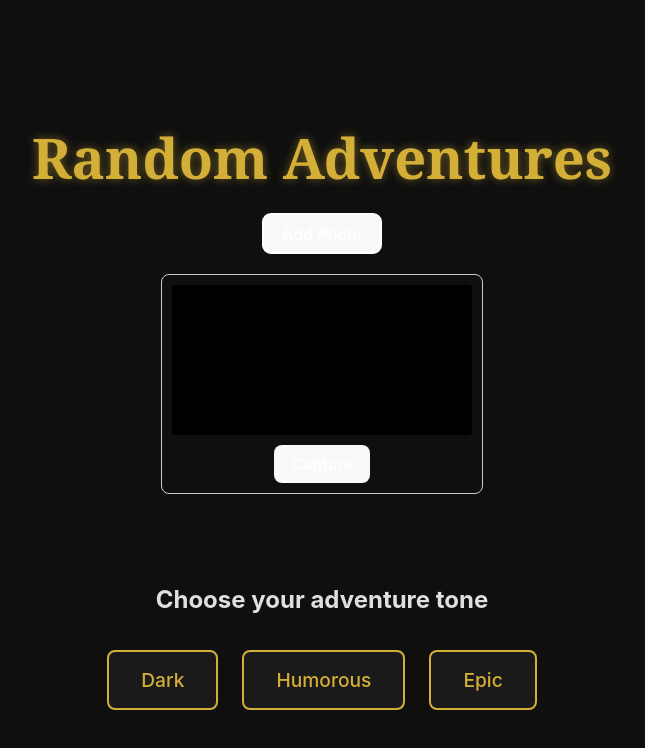
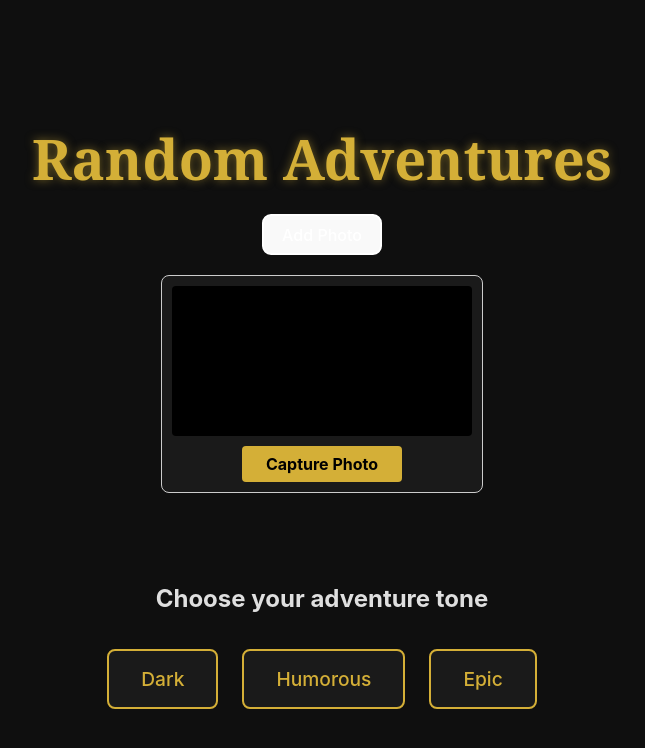
Before and after one commit to DanielPettersson/random-adventures, a React app in the folder frontend/: page / in a window 1280 px wide. Both pictures are taken after a click on the button "Add Photo". Shown: the top 748 px of the page, without its empty margins (318-963 px from the left). Built offline with nearby package versions, Linux system fonts and the light colour scheme; no server answers; the HTML template or start-up script is replaced by a standard one; what @bufbuild/protobuf, @connectrpc/connect, @connectrpc/connect-web would draw is missing.

Commit message:
fix(frontend): Resolve camera hang and play() AbortError by properly stopping streams and handling promises

```diff
--- a/frontend/src/components/CameraComponent.tsx
+++ b/frontend/src/components/CameraComponent.tsx
@@ -7,30 +7,52 @@ interface CameraComponentProps {
 const CameraComponent: React.FC<CameraComponentProps> = ({ onCapture }) => {
   const videoRef = useRef<HTMLVideoElement>(null)
   const canvasRef = useRef<HTMLCanvasElement>(null)
+  const isMounted = useRef(true)
   const [error, setError] = useState<string | null>(null)
-  const [stream, setStream] = useState<MediaStream | null>(null)
 
   useEffect(() => {
+    isMounted.current = true
+    let activeStream: MediaStream | null = null
+
     async function setupCamera() {
+      if (!navigator.mediaDevices || !navigator.mediaDevices.getUserMedia) {
+        setError('Camera API not supported in this browser.')
+        return
+      }
+
       try {
         const mediaStream = await navigator.mediaDevices.getUserMedia({ video: true })
-        setStream(mediaStream)
+
+        if (!isMounted.current) {
+          mediaStream.getTracks().forEach(track => track.stop())
+          return
+        }
+
+        activeStream = mediaStream
         if (videoRef.current) {
           videoRef.current.srcObject = mediaStream
-          // Ensure autoPlay works in all browsers
-          videoRef.current.play().catch(e => console.error("Error playing video:", e))
+          try {
+            await videoRef.current.play()
+          } catch (e) {
+            if (isMounted.current) {
+              console.error("Error playing video:", e)
+            }
+          }
         }
       } catch (err) {
-        console.error('Error accessing camera:', err)
-        setError('Failed to access camera. Please ensure you have given permission.')
+        if (isMounted.current) {
+          console.error('Error accessing camera:', err)
+          setError('Failed to access camera. Please ensure you have given permission.')
+        }
       }
     }
 
     setupCamera()
 
     return () => {
-      if (stream) {
-        stream.getTracks().forEach(track => track.stop())
+      isMounted.current = false
+      if (activeStream) {
+        activeStream.getTracks().forEach(track => track.stop())
       }
     }
   }, [])
@@ -39,30 +61,48 @@ const CameraComponent: React.FC<CameraComponentProps> = ({ onCapture }) => {
     if (videoRef.current && canvasRef.current) {
       const context = canvasRef.current.getContext('2d')
       if (context) {
-        canvasRef.current.width = videoRef.current.videoWidth || 640
-        canvasRef.current.height = videoRef.current.videoHeight || 480
-        context.drawImage(videoRef.current, 0, 0)
-        const photoData = canvasRef.current.toDataURL('image/png')
+        // Use intrinsic video dimensions
+        const width = videoRef.current.videoWidth || 640
+        const height = videoRef.current.videoHeight || 480
+        canvasRef.current.width = width
+        canvasRef.current.height = height
+        context.drawImage(videoRef.current, 0, 0, width, height)
+
+        // Use image/jpeg for smaller payload
+        const photoData = canvasRef.current.toDataURL('image/jpeg', 0.8)
         onCapture(photoData)
       }
     }
   }
 
   return (
-    <div className="camera-component" style={{ display: 'flex', flexDirection: 'column', alignItems: 'center', gap: '10px', padding: '10px', border: '1px solid #ccc', borderRadius: '8px' }}>
+    <div className="camera-component" style={{ display: 'flex', flexDirection: 'column', alignItems: 'center', gap: '10px', padding: '10px', border: '1px solid #ccc', borderRadius: '8px', background: '#1a1a1a' }}>
       {error ? (
-        <div className="camera-error" style={{ color: 'red' }}>{error}</div>
+        <div className="camera-error" style={{ color: '#ff4444', padding: '10px', textAlign: 'center' }}>{error}</div>
       ) : (
         <>
           <video
             ref={videoRef}
             autoPlay
             playsInline
+            muted
             data-testid="camera-video"
-            style={{ width: '100%', maxWidth: '320px', backgroundColor: '#000', borderRadius: '4px' }}
+            style={{ width: '100%', maxWidth: '320px', backgroundColor: '#000', borderRadius: '4px', transform: 'scaleX(-1)' }} // Mirror view for better UX
           />
-          <button onClick={handleCapture} className="capture-button" style={{ padding: '8px 16px', cursor: 'pointer' }}>
-            Capture
+          <button
+            onClick={handleCapture}
+            className="capture-button"
+            style={{
+              padding: '8px 24px',
+              cursor: 'pointer',
+              background: '#d4af37',
+              color: '#000',
+              border: 'none',
+              borderRadius: '4px',
+              fontWeight: 'bold'
+            }}
+          >
+            Capture Photo
           </button>
           <canvas ref={canvasRef} style={{ display: 'none' }} />
         </>
```
